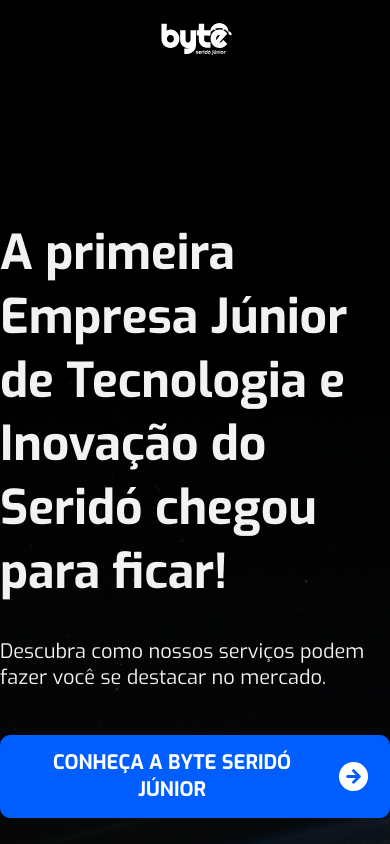
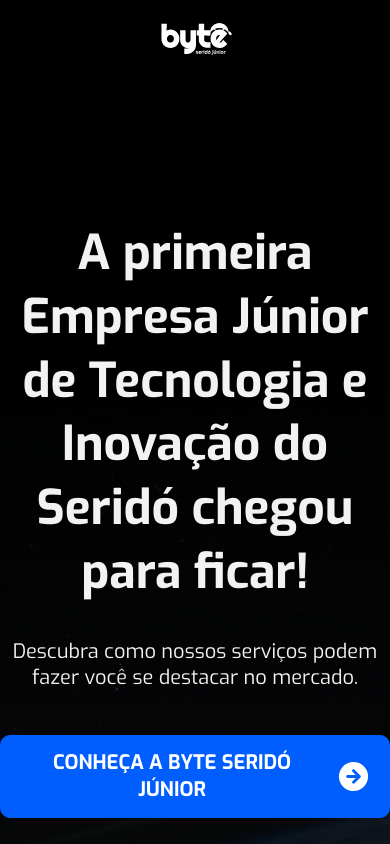
Before and after one commit to byte-serido/website-byteserido, a Vue app in the folder byteserido/: page / in a window 390 px wide. Shown: the top 844 px of the page. Built offline with nearby package versions, Linux system fonts and the light colour scheme.

Commit message:
fix!: Ajustes para retirar warnings do vue

```diff
--- a/byteserido/src/components/MyAbout.vue
+++ b/byteserido/src/components/MyAbout.vue
@@ -83,7 +83,7 @@ export default {
 
     span{
         display: flex;
-        justify-content: end;
+        justify-content: flex-end;
         color: #FFFFFF;
         font-weight: 400;
     }
--- a/byteserido/src/components/MyHero.vue
+++ b/byteserido/src/components/MyHero.vue
@@ -96,7 +96,7 @@ export default {
             font-weight: 700;
             font-size: 3rem;
             line-height: 63.79px;
-            text-align: start;
+            text-align: flex-start;
         }
 
         .subtext{
@@ -104,18 +104,18 @@ export default {
             font-weight: 400;
             font-size: 1.25rem;
             line-height: 26.58px;
-            text-align: start;
+            text-align: flex-start;
         }
         .hero article{
             display: flex;
             flex-direction: column;
-            align-items: start;
+            align-items: flex-start;
             gap: 34px;
         }
         .hero{
             display: flex;
             flex-direction: column;
-            align-items: start;
+            align-items: flex-start;
             gap: 43px;
         }
     }
```
